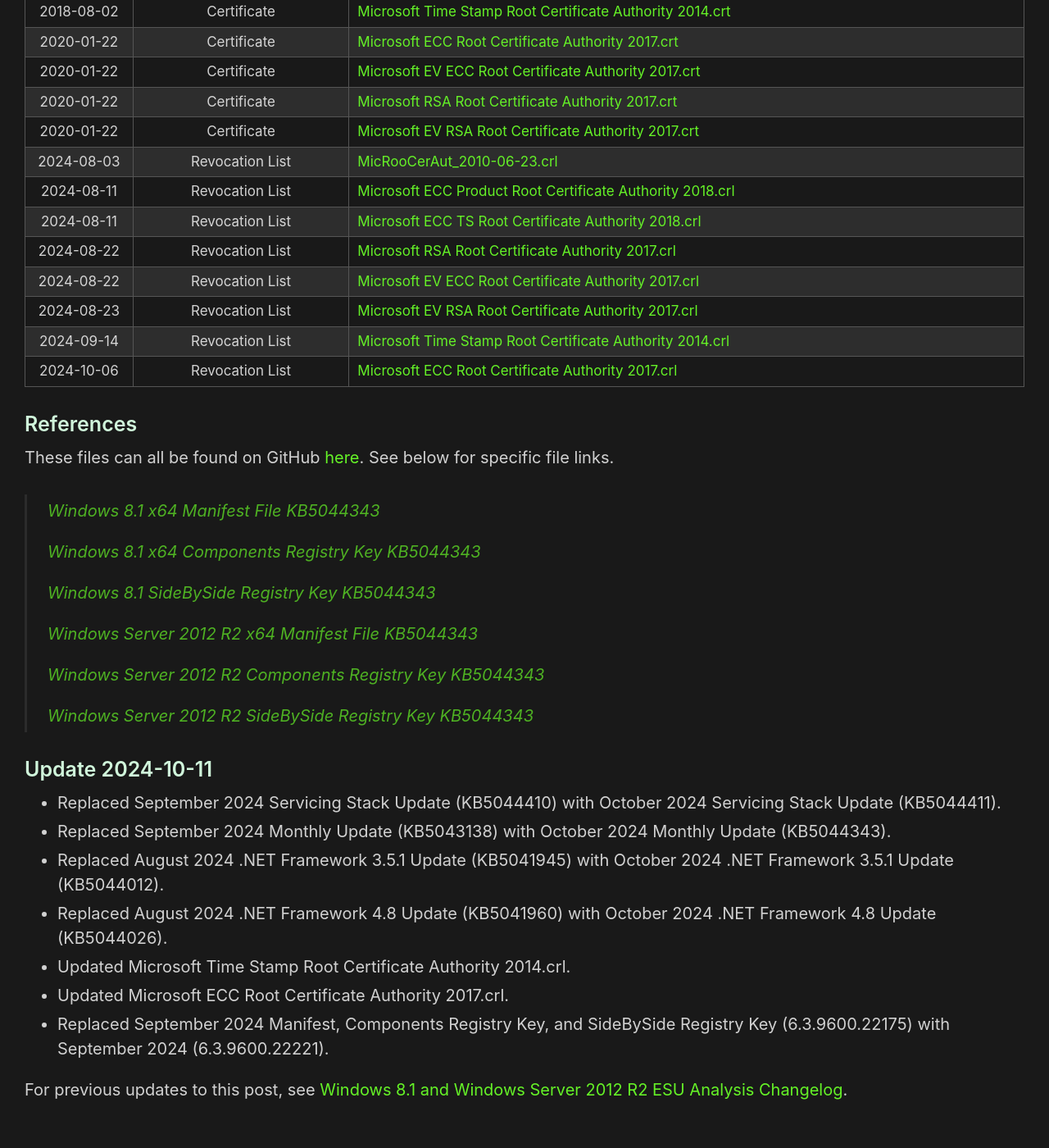
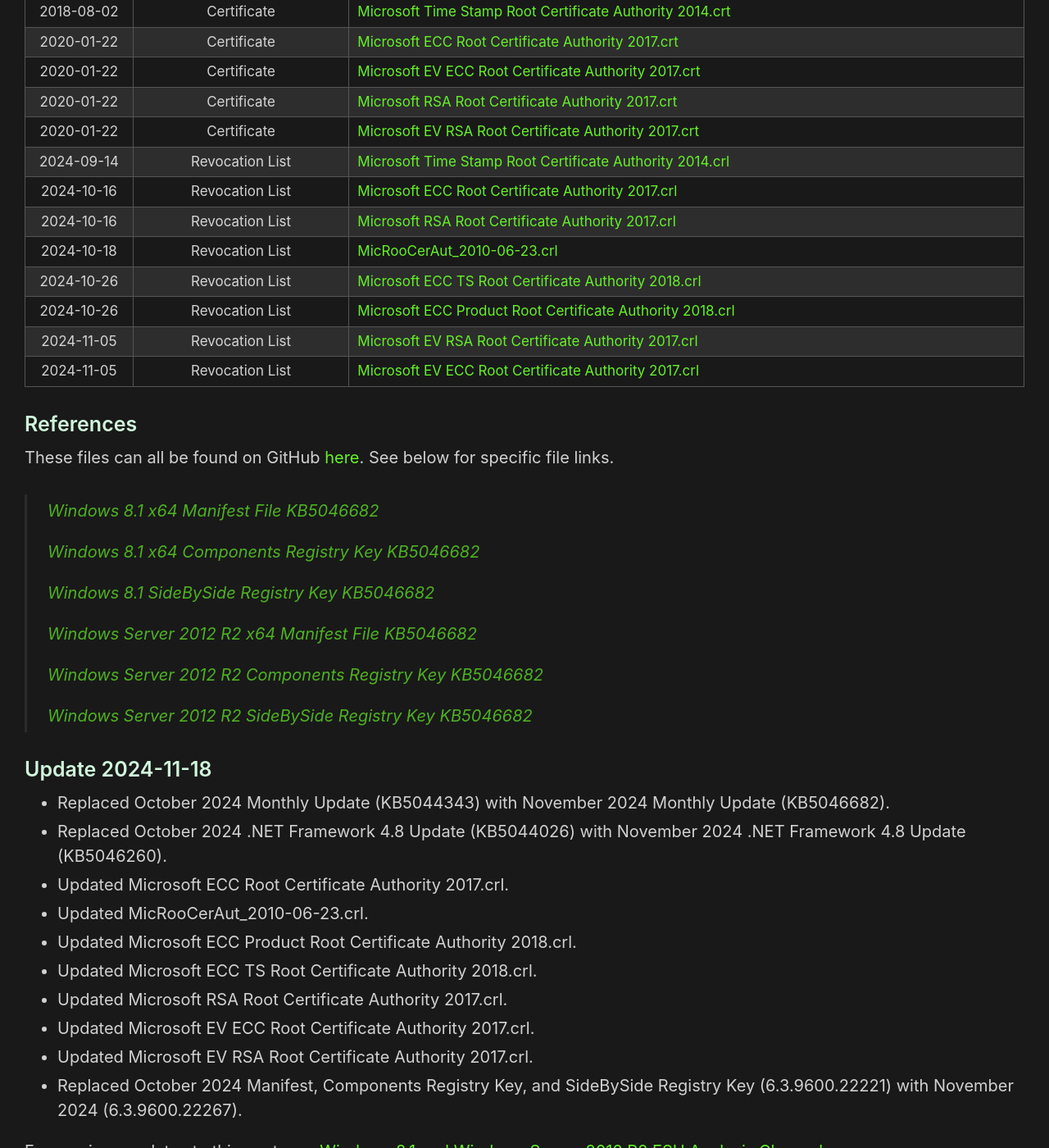
Before and after one commit to HackAndPwn/HackAndPwn.github.io, a Jekyll site: the page built from _posts/2024-01-21-windows-8.1-and-2012-r2-esu-analysis.md, in a window 1280 px wide and 1400 px high, scrolled down 3237 px. Shown: the whole window at 82% size. Built offline with Jekyll 4.4.1, drawn with Linux system fonts in a browser that asks for light colours; some of the changed text lies outside the part shown.

Commit message:
november 2024 updates

```diff
--- a/_posts/2024-01-21-windows-8.1-and-2012-r2-esu-analysis.md
+++ b/_posts/2024-01-21-windows-8.1-and-2012-r2-esu-analysis.md
@@ -2,7 +2,7 @@
 layout: post
 title: Windows 8.1 and Windows Server 2012 R2 ESU Analysis
 original_date: 2024-01-21
-date: 2024-10-11
+date: 2024-11-18
 ---
 
 The original Windows 7 ESU Analysis can be found [here](https://hackandpwn.com/windows-7-esu-analysis).  With the ending of support for Windows 8.1 and Server 2012 R2 in 2023, additional research was conducted to see if similar techniques would work for these operating systems as well.  It was determined that both Windows 8.1 and Windows Server 2012 R2 can be fully patched past the supported period.
@@ -20,32 +20,32 @@
 ### Install The Latest Servicing Stack Update (SSU) - KB5044411 (October 2024)
 Install [Windows8.1-KB5044411-x64.msu](https://github.com/HackAndPwn/Windows-8.1-And-Server-2012-R2-ESU-Analysis/raw/main/Patches/01_Windows8.1-KB5044411-x64.msu) and reboot the computer.
 
-### Install The Latest Monthly Cumulative Update Via Failed Reboot Technique - KB5044343 (October 2024)
-1. Install KB5044343 ( [Part 1](https://github.com/HackAndPwn/Windows-8.1-And-Server-2012-R2-ESU-Analysis/raw/main/Patches/02_Windows8.1-KB5044343-x64.zip.001) / [Part 2](https://github.com/HackAndPwn/Windows-8.1-And-Server-2012-R2-ESU-Analysis/raw/main/Patches/02_Windows8.1-KB5044343-x64.zip.002) / [Part 3](https://github.com/HackAndPwn/Windows-8.1-And-Server-2012-R2-ESU-Analysis/raw/main/Patches/02_Windows8.1-KB5044343-x64.zip.003) / [Part 4](https://github.com/HackAndPwn/Windows-8.1-And-Server-2012-R2-ESU-Analysis/raw/main/Patches/02_Windows8.1-KB5044343-x64.zip.004) / [Part 5](https://github.com/HackAndPwn/Windows-8.1-And-Server-2012-R2-ESU-Analysis/raw/main/Patches/02_Windows8.1-KB5044343-x64.zip.005) / [Part 6](https://github.com/HackAndPwn/Windows-8.1-And-Server-2012-R2-ESU-Analysis/raw/main/Patches/02_Windows8.1-KB5044343-x64.zip.006) ) and reboot the computer.  This will result in a failed update and rollback.
+### Install The Latest Monthly Cumulative Update Via Failed Reboot Technique - KB5046682 (November 2024)
+1. Install KB5046682 ( [Part 1](https://github.com/HackAndPwn/Windows-8.1-And-Server-2012-R2-ESU-Analysis/raw/main/Patches/02_Windows8.1-KB5046682-x64.zip.001) / [Part 2](https://github.com/HackAndPwn/Windows-8.1-And-Server-2012-R2-ESU-Analysis/raw/main/Patches/02_Windows8.1-KB5046682-x64.zip.002) / [Part 3](https://github.com/HackAndPwn/Windows-8.1-And-Server-2012-R2-ESU-Analysis/raw/main/Patches/02_Windows8.1-KB5046682-x64.zip.003) / [Part 4](https://github.com/HackAndPwn/Windows-8.1-And-Server-2012-R2-ESU-Analysis/raw/main/Patches/02_Windows8.1-KB5046682-x64.zip.004) / [Part 5](https://github.com/HackAndPwn/Windows-8.1-And-Server-2012-R2-ESU-Analysis/raw/main/Patches/02_Windows8.1-KB5046682-x64.zip.005) / [Part 6](https://github.com/HackAndPwn/Windows-8.1-And-Server-2012-R2-ESU-Analysis/raw/main/Patches/02_Windows8.1-KB5046682-x64.zip.006) ) and reboot the computer.  This will result in a failed update and rollback.
 2. Apply the  new Windows 8.1 or Server 2012 R2 SideBySide registry key linked below.
-3. Install KB5044343 again and reboot the computer.  This will result in a successful update.
+3. Install KB5046682 again and reboot the computer.  This will result in a successful update.
 
-### Install The Latest Monthly Cumulative Update Via Manifest/Component Technique - KB5044343 (October 2024)
+### Install The Latest Monthly Cumulative Update Via Manifest/Component Technique - KB5046682 (November 2024)
 If using the Manifest/Components registry key technique:
 1. Copy the manifest file linked below into the C:\Windows\WinSxS\Manifests folder.  This can be done by executing the following commands:
 > takeown /f C:\Windows\WinSxS\Manifests /a
 >
 > icacls C:\Windows\WinSxS\Manifests /grant Everyone:(F)
 >
-> copy amd64_microsoft-windows-s..edsecurityupdatesai_31bf3856ad364e35_6.3.9600.22221_none_59d1658bf6272425.manifest C:\Windows\WinSxS\Manifests
+> copy amd64_microsoft-windows-s..edsecurityupdatesai_31bf3856ad364e35_6.3.9600.22267_none_59ac2797f6422bf3.manifest C:\Windows\WinSxS\Manifests
 >
 > icacls C:\Windows\WinSxS\Manifests /remove Everyone
 >
 > icacls C:\Windows\WinSxS\Manifests /setowner "NT SERVICE\TrustedInstaller"
 2. Apply the new Windows 8.1 or Server 2012 R2 Components registry key linked below.
 3. Apply the new Windows 8.1 or Server 2012 R2 SideBySide registry key linked below.
-4. Install KB5044343 ( [Part 1](https://github.com/HackAndPwn/Windows-8.1-And-Server-2012-R2-ESU-Analysis/raw/main/Patches/02_Windows8.1-KB5044343-x64.zip.001) / [Part 2](https://github.com/HackAndPwn/Windows-8.1-And-Server-2012-R2-ESU-Analysis/raw/main/Patches/02_Windows8.1-KB5044343-x64.zip.002) / [Part 3](https://github.com/HackAndPwn/Windows-8.1-And-Server-2012-R2-ESU-Analysis/raw/main/Patches/02_Windows8.1-KB5044343-x64.zip.003) / [Part 4](https://github.com/HackAndPwn/Windows-8.1-And-Server-2012-R2-ESU-Analysis/raw/main/Patches/02_Windows8.1-KB5044343-x64.zip.004) / [Part 5](https://github.com/HackAndPwn/Windows-8.1-And-Server-2012-R2-ESU-Analysis/raw/main/Patches/02_Windows8.1-KB5044343-x64.zip.005) / [Part 6](https://github.com/HackAndPwn/Windows-8.1-And-Server-2012-R2-ESU-Analysis/raw/main/Patches/02_Windows8.1-KB5044343-x64.zip.006) ).
+4. Install KB5046682 ( [Part 1](https://github.com/HackAndPwn/Windows-8.1-And-Server-2012-R2-ESU-Analysis/raw/main/Patches/02_Windows8.1-KB5046682-x64.zip.001) / [Part 2](https://github.com/HackAndPwn/Windows-8.1-And-Server-2012-R2-ESU-Analysis/raw/main/Patches/02_Windows8.1-KB5046682-x64.zip.002) / [Part 3](https://github.com/HackAndPwn/Windows-8.1-And-Server-2012-R2-ESU-Analysis/raw/main/Patches/02_Windows8.1-KB5046682-x64.zip.003) / [Part 4](https://github.com/HackAndPwn/Windows-8.1-And-Server-2012-R2-ESU-Analysis/raw/main/Patches/02_Windows8.1-KB5046682-x64.zip.004) / [Part 5](https://github.com/HackAndPwn/Windows-8.1-And-Server-2012-R2-ESU-Analysis/raw/main/Patches/02_Windows8.1-KB5046682-x64.zip.005) / [Part 6](https://github.com/HackAndPwn/Windows-8.1-And-Server-2012-R2-ESU-Analysis/raw/main/Patches/02_Windows8.1-KB5046682-x64.zip.006) ).
 
 ### Install The Latest .NET 3.5 Update - KB5044012 (October 2024)
 Install [Windows8.1-KB5044012-x64.msu](https://github.com/HackAndPwn/Windows-8.1-And-Server-2012-R2-ESU-Analysis/raw/main/Patches/03_Windows8.1-KB5044012-x64.msu).
 
-### Install The Latest .NET 4.8 Update - KB5044026 (October 2024)
-Install [Windows8.1-KB5044026-x64-ndp48.msu](https://github.com/HackAndPwn/Windows-8.1-And-Server-2012-R2-ESU-Analysis/raw/main/Patches/04_Windows8.1-KB5044026-x64-ndp48.msu).
+### Install The Latest .NET 4.8 Update - KB5046260 (November 2024)
+Install [Windows8.1-KB5046260-x64-ndp48.msu](https://github.com/HackAndPwn/Windows-8.1-And-Server-2012-R2-ESU-Analysis/raw/main/Patches/04_Windows8.1-KB5046260-x64-ndp48.msu).
 
 ### Install The Latest Root Certificate Updates
 Finally, the latest Microsoft Root Certificates need to be installed into the Local Computer Trusted Root Authority Certificate Store.  A batch file to automatically install all certificates and revocation lists can be found here: [Import.cmd](https://github.com/HackAndPwn/Windows-7-Patching/blob/master/08_Certs/Import.cmd)
@@ -60,39 +60,42 @@
 <tr><td>2020-01-22</td><td>Certificate</td><td style="text-align:left"><a href="https://github.com/HackAndPwn/Windows-7-Patching/raw/master/08_Certs/Microsoft%20EV%20ECC%20Root%20Certificate%20Authority%202017.crt">Microsoft EV ECC Root Certificate Authority 2017.crt</a></td></tr>
 <tr><td>2020-01-22</td><td>Certificate</td><td style="text-align:left"><a href="https://github.com/HackAndPwn/Windows-7-Patching/raw/master/08_Certs/Microsoft%20RSA%20Root%20Certificate%20Authority%202017.crt">Microsoft RSA Root Certificate Authority 2017.crt</a></td></tr>
 <tr><td>2020-01-22</td><td>Certificate</td><td style="text-align:left"><a href="https://github.com/HackAndPwn/Windows-7-Patching/raw/master/08_Certs/Microsoft%20EV%20RSA%20Root%20Certificate%20Authority%202017.crt">Microsoft EV RSA Root Certificate Authority 2017.crt</a></td></tr>
-<tr><td>2024-08-03</td><td>Revocation List</td><td style="text-align:left"><a href="https://github.com/HackAndPwn/Windows-7-Patching/raw/master/08_Certs/MicRooCerAut_2010-06-23.crl">MicRooCerAut_2010-06-23.crl</a></td></tr>
-<tr><td>2024-08-11</td><td>Revocation List</td><td style="text-align:left"><a href="https://github.com/HackAndPwn/Windows-7-Patching/raw/master/08_Certs/Microsoft%20ECC%20Product%20Root%20Certificate%20Authority%202018.crl">Microsoft ECC Product Root Certificate Authority 2018.crl</a></td></tr>
-<tr><td>2024-08-11</td><td>Revocation List</td><td style="text-align:left"><a href="https://github.com/HackAndPwn/Windows-7-Patching/raw/master/08_Certs/Microsoft%20ECC%20TS%20Root%20Certificate%20Authority%202018.crl">Microsoft ECC TS Root Certificate Authority 2018.crl</a></td></tr>
-<tr><td>2024-08-22</td><td>Revocation List</td><td style="text-align:left"><a href="https://github.com/HackAndPwn/Windows-7-Patching/raw/master/08_Certs/Microsoft%20RSA%20Root%20Certificate%20Authority%202017.crl">Microsoft RSA Root Certificate Authority 2017.crl</a></td></tr>
-<tr><td>2024-08-22</td><td>Revocation List</td><td style="text-align:left"><a href="https://github.com/HackAndPwn/Windows-7-Patching/raw/master/08_Certs/Microsoft%20EV%20ECC%20Root%20Certificate%20Authority%202017.crl">Microsoft EV ECC Root Certificate Authority 2017.crl</a></td></tr>
-<tr><td>2024-08-23</td><td>Revocation List</td><td style="text-align:left"><a href="https://github.com/HackAndPwn/Windows-7-Patching/raw/master/08_Certs/Microsoft%20EV%20RSA%20Root%20Certificate%20Authority%202017.crl">Microsoft EV RSA Root Certificate Authority 2017.crl</a></td></tr>
 <tr><td>2024-09-14</td><td>Revocation List</td><td style="text-align:left"><a href="https://github.com/HackAndPwn/Windows-7-Patching/raw/master/08_Certs/Microsoft%20Time%20Stamp%20Root%20Certificate%20Authority%202014.crl">Microsoft Time Stamp Root Certificate Authority 2014.crl</a></td></tr>
-<tr><td>2024-10-06</td><td>Revocation List</td><td style="text-align:left"><a href="https://github.com/HackAndPwn/Windows-7-Patching/raw/master/08_Certs/Microsoft%20ECC%20Root%20Certificate%20Authority%202017.crl">Microsoft ECC Root Certificate Authority 2017.crl</a></td></tr>
+<tr><td>2024-10-16</td><td>Revocation List</td><td style="text-align:left"><a href="https://github.com/HackAndPwn/Windows-7-Patching/raw/master/08_Certs/Microsoft%20ECC%20Root%20Certificate%20Authority%202017.crl">Microsoft ECC Root Certificate Authority 2017.crl</a></td></tr>
+<tr><td>2024-10-16</td><td>Revocation List</td><td style="text-align:left"><a href="https://github.com/HackAndPwn/Windows-7-Patching/raw/master/08_Certs/Microsoft%20RSA%20Root%20Certificate%20Authority%202017.crl">Microsoft RSA Root Certificate Authority 2017.crl</a></td></tr>
+<tr><td>2024-10-18</td><td>Revocation List</td><td style="text-align:left"><a href="https://github.com/HackAndPwn/Windows-7-Patching/raw/master/08_Certs/MicRooCerAut_2010-06-23.crl">MicRooCerAut_2010-06-23.crl</a></td></tr>
+<tr><td>2024-10-26</td><td>Revocation List</td><td style="text-align:left"><a href="https://github.com/HackAndPwn/Windows-7-Patching/raw/master/08_Certs/Microsoft%20ECC%20TS%20Root%20Certificate%20Authority%202018.crl">Microsoft ECC TS Root Certificate Authority 2018.crl</a></td></tr>
+<tr><td>2024-10-26</td><td>Revocation List</td><td style="text-align:left"><a href="https://github.com/HackAndPwn/Windows-7-Patching/raw/master/08_Certs/Microsoft%20ECC%20Product%20Root%20Certificate%20Authority%202018.crl">Microsoft ECC Product Root Certificate Authority 2018.crl</a></td></tr>
+<tr><td>2024-11-05</td><td>Revocation List</td><td style="text-align:left"><a href="https://github.com/HackAndPwn/Windows-7-Patching/raw/master/08_Certs/Microsoft%20EV%20RSA%20Root%20Certificate%20Authority%202017.crl">Microsoft EV RSA Root Certificate Authority 2017.crl</a></td></tr>
+<tr><td>2024-11-05</td><td>Revocation List</td><td style="text-align:left"><a href="https://github.com/HackAndPwn/Windows-7-Patching/raw/master/08_Certs/Microsoft%20EV%20ECC%20Root%20Certificate%20Authority%202017.crl">Microsoft EV ECC Root Certificate Authority 2017.crl</a></td></tr>
 </tbody></table>
 
 ### References
 
 These files can all be found on GitHub [here](https://github.com/HackAndPwn/Windows-8.1-And-Server-2012-R2-ESU-Analysis).  See below for specific file links.
 
-> [Windows 8.1 x64 Manifest File KB5044343](https://github.com/HackAndPwn/Windows-8.1-And-Server-2012-R2-ESU-Analysis/blob/main/2024_10/amd64_microsoft-windows-s..edsecurityupdatesai_31bf3856ad364e35_6.3.9600.22221_none_59d1658bf6272425.manifest)
+> [Windows 8.1 x64 Manifest File KB5046682](https://github.com/HackAndPwn/Windows-8.1-And-Server-2012-R2-ESU-Analysis/blob/main/2024_11/amd64_microsoft-windows-s..edsecurityupdatesai_31bf3856ad364e35_6.3.9600.22267_none_59ac2797f6422bf3.manifest)
 >
-> [Windows 8.1 x64 Components Registry Key KB5044343](https://github.com/HackAndPwn/Windows-8.1-And-Server-2012-R2-ESU-Analysis/blob/main/2024_10/8.1_x64_ComponentsRegistryKey.reg)
+> [Windows 8.1 x64 Components Registry Key KB5046682](https://github.com/HackAndPwn/Windows-8.1-And-Server-2012-R2-ESU-Analysis/blob/main/2024_11/8.1_x64_ComponentsRegistryKey.reg)
 >
-> [Windows 8.1 SideBySide Registry Key KB5044343](https://github.com/HackAndPwn/Windows-8.1-And-Server-2012-R2-ESU-Analysis/blob/main/2024_10/8.1_x64_SideBySideRegistryKey_x64.reg)
+> [Windows 8.1 SideBySide Registry Key KB5046682](https://github.com/HackAndPwn/Windows-8.1-And-Server-2012-R2-ESU-Analysis/blob/main/2024_11/8.1_x64_SideBySideRegistryKey_x64.reg)
 >
-> [Windows Server 2012 R2 x64 Manifest File KB5044343](https://github.com/HackAndPwn/Windows-8.1-And-Server-2012-R2-ESU-Analysis/blob/main/2024_10/amd64_microsoft-windows-s..edsecurityupdatesai_31bf3856ad364e35_6.3.9600.22221_none_59d1658bf6272425.manifest)
+> [Windows Server 2012 R2 x64 Manifest File KB5046682](https://github.com/HackAndPwn/Windows-8.1-And-Server-2012-R2-ESU-Analysis/blob/main/2024_11/amd64_microsoft-windows-s..edsecurityupdatesai_31bf3856ad364e35_6.3.9600.22267_none_59ac2797f6422bf3.manifest)
 >
-> [Windows Server 2012 R2 Components Registry Key KB5044343](https://github.com/HackAndPwn/Windows-8.1-And-Server-2012-R2-ESU-Analysis/blob/main/2024_10/Server_2012_R2_x64_ComponentsRegistryKey.reg)
+> [Windows Server 2012 R2 Components Registry Key KB5046682](https://github.com/HackAndPwn/Windows-8.1-And-Server-2012-R2-ESU-Analysis/blob/main/2024_11/Server_2012_R2_x64_ComponentsRegistryKey.reg)
 >
-> [Windows Server 2012 R2 SideBySide Registry Key KB5044343](https://github.com/HackAndPwn/Windows-8.1-And-Server-2012-R2-ESU-Analysis/blob/main/2024_10/Server_2012_R2_x64_SideBySideRegistryKey_x64.reg)
+> [Windows Server 2012 R2 SideBySide Registry Key KB5046682](https://github.com/HackAndPwn/Windows-8.1-And-Server-2012-R2-ESU-Analysis/blob/main/2024_11/Server_2012_R2_x64_SideBySideRegistryKey_x64.reg)
 
-### Update 2024-10-11
-* Replaced September 2024 Servicing Stack Update (KB5044410) with October 2024 Servicing Stack Update (KB5044411).
-* Replaced September 2024 Monthly Update (KB5043138) with October 2024 Monthly Update (KB5044343).
-* Replaced August 2024 .NET Framework 3.5.1 Update (KB5041945) with October 2024 .NET Framework 3.5.1 Update (KB5044012).
-* Replaced August 2024 .NET Framework 4.8 Update (KB5041960) with October 2024 .NET Framework 4.8 Update (KB5044026).
-* Updated Microsoft Time Stamp Root Certificate Authority 2014.crl.
+### Update 2024-11-18
+* Replaced October 2024 Monthly Update (KB5044343) with November 2024 Monthly Update (KB5046682).
+* Replaced October 2024 .NET Framework 4.8 Update (KB5044026) with November 2024 .NET Framework 4.8 Update (KB5046260).
 * Updated Microsoft ECC Root Certificate Authority 2017.crl.
-* Replaced September 2024 Manifest, Components Registry Key, and SideBySide Registry Key (6.3.9600.22175) with September 2024 (6.3.9600.22221).
+* Updated MicRooCerAut_2010-06-23.crl.
+* Updated Microsoft ECC Product Root Certificate Authority 2018.crl.
+* Updated Microsoft ECC TS Root Certificate Authority 2018.crl.
+* Updated Microsoft RSA Root Certificate Authority 2017.crl.
+* Updated Microsoft EV ECC Root Certificate Authority 2017.crl.
+* Updated Microsoft EV RSA Root Certificate Authority 2017.crl.
+* Replaced October 2024 Manifest, Components Registry Key, and SideBySide Registry Key (6.3.9600.22221) with November 2024 (6.3.9600.22267).
 
 For previous updates to this post, see [Windows 8.1 and Windows Server 2012 R2 ESU Analysis Changelog](https://hackandpwn.com/windows-8.1-and-2012-r2-esu-analysis-changelog/).
```
Also changed, not shown: _posts/2020-05-23-windows-7-esu-patching-changelog.md (+7 -0 lines), _posts/2020-05-23-windows-7-esu-patching.md (+22 -15 lines), _posts/2020-09-12-windows-7-esu-analysis-updates-changelog.md (+4 -0 lines), _posts/2020-09-12-windows-7-esu-analysis-updates.md (+15 -12 lines), _posts/2024-01-21-windows-8.1-and-2012-r2-esu-analysis-changelog.md (+9 -0 lines).
